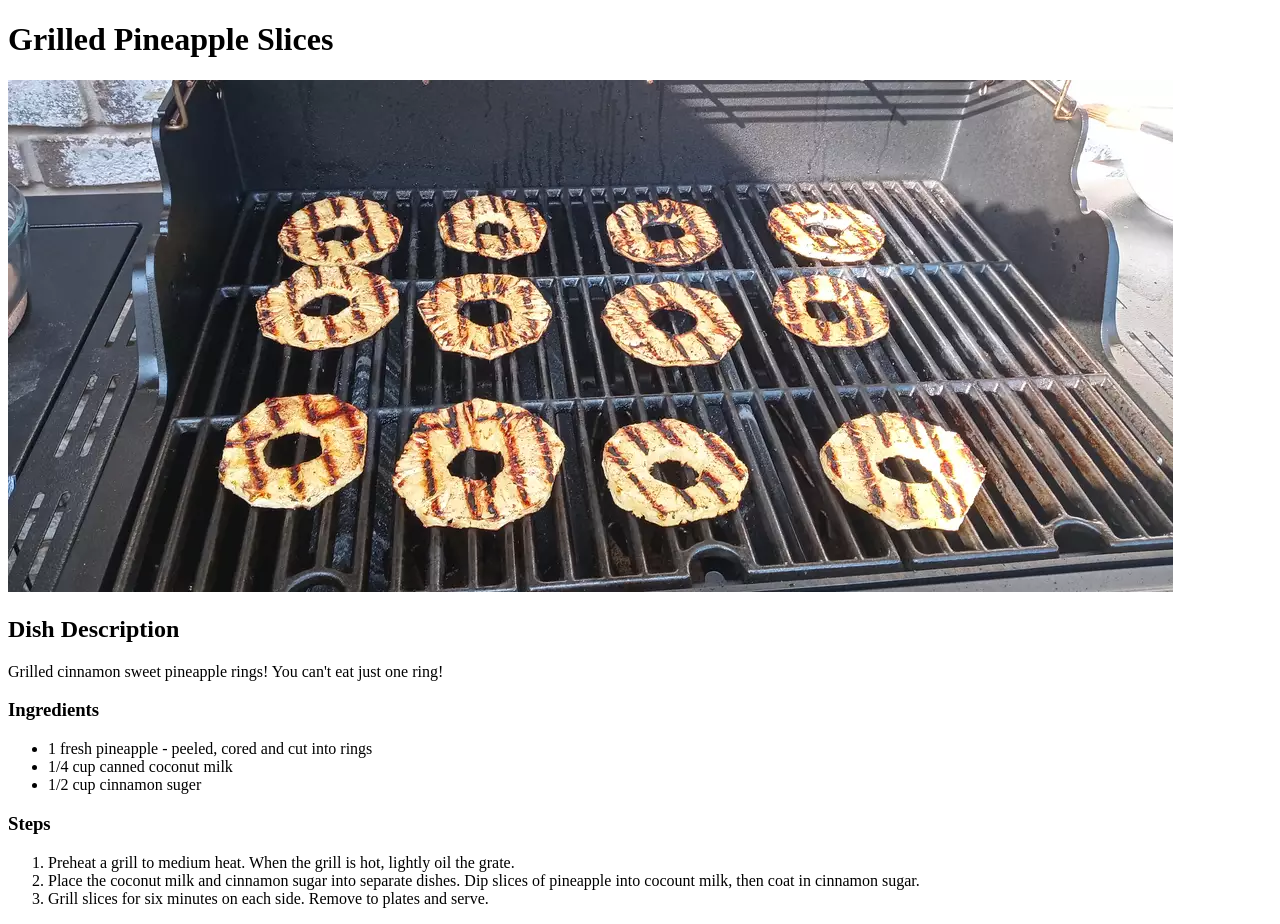
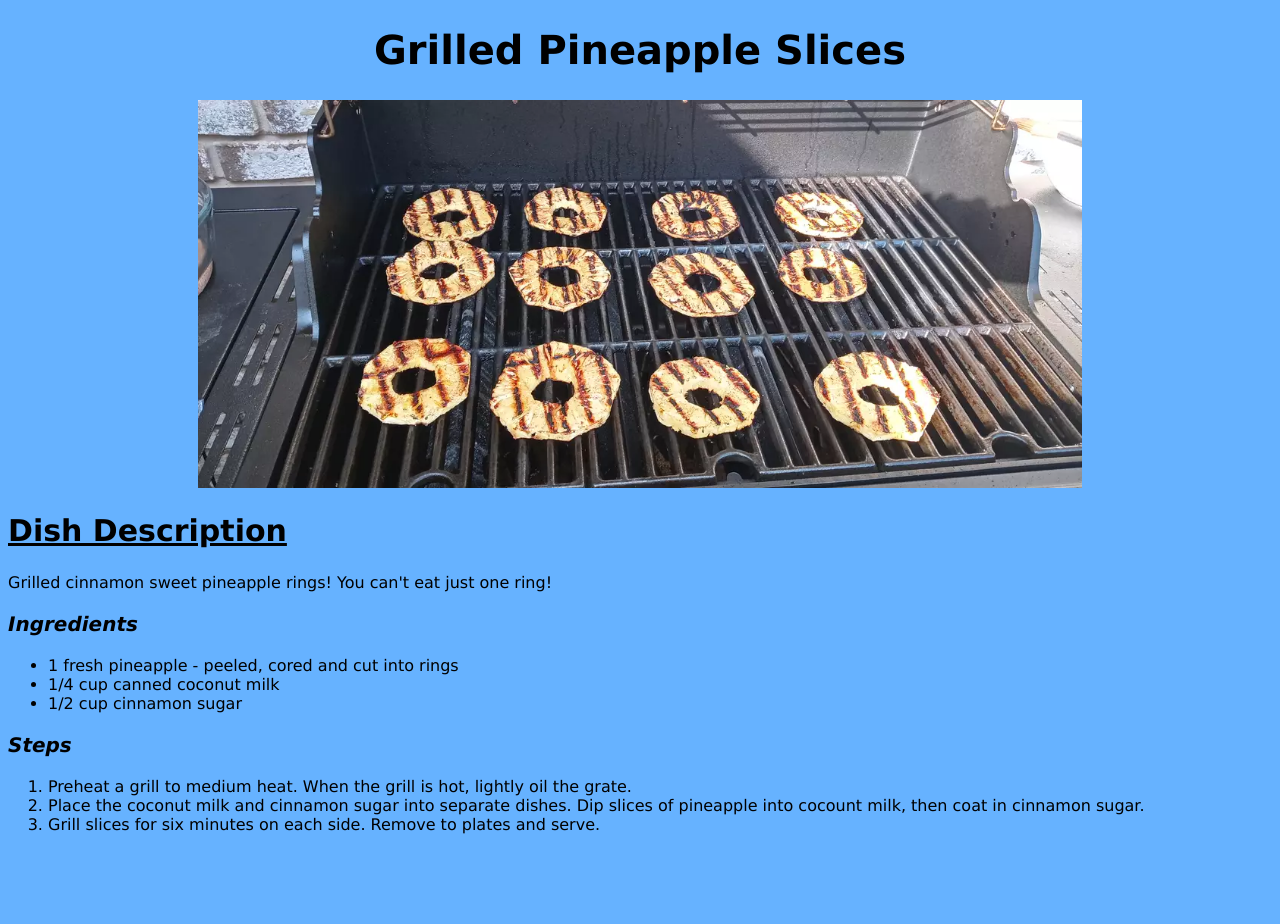
Before and after one commit to jaredrowan/odin-recipes, a plain HTML site: page recipes/grilled_pineapple_slices.html in a window 1280 px wide. After the commit the page ends 850 px from the top, so only its background shows below. Drawn offline with Linux system fonts and the light colour scheme.

Commit message:
odin recipes website updated

```diff
--- a/recipes/grilled_pineapple_slices.html
+++ b/recipes/grilled_pineapple_slices.html
@@ -3,11 +3,12 @@
     <head>
         <meta charset="UTF-8">
         <title>Grilled Pineapple Slices</title>
+        <link rel="stylesheet" href="styles-recipes.css"
     </head>
 
     <body>
         <h1>Grilled Pineapple Slices</h1>
-        <img src="./images/pineappleslices.webp">
+        <img src="./images/pineappleslices.webp" id="photo">
 
         <h2>Dish Description</h2>
         <p>Grilled cinnamon sweet pineapple rings! You can't eat just one ring!</p>
@@ -16,7 +17,7 @@
         <ul>
             <li>1 fresh pineapple - peeled, cored and cut into rings</li>
             <li>1/4 cup canned coconut milk</li>
-            <li>1/2 cup cinnamon suger</li>
+            <li>1/2 cup cinnamon sugar</li>
         </ul>
 
         <h3>Steps</h3>
--- /dev/null
+++ b/recipes/styles-recipes.css
@@ -0,0 +1,11 @@
+* {font-family: Verdana, sans-serif}
+
+html {background-color: #66B2FF}
+
+h1 {font-size: 40px; font-weight: bold; text-align: center}
+
+#photo {height: auto; width: 70%; display: block; margin: auto}
+
+h2 {font-size: 30px; text-decoration: underline}
+
+h3 {font-size: 20px; font-style: italic}
--- /dev/null
+++ b/styles-index.css
@@ -0,0 +1,8 @@
+html {background-color: #66B2FF}
+
+a:hover {color: green}
+a:visited {color: purple}
+
+h1 {font-size: 40px; font-family: Verdana, sans-serif; font-weight: bold; text-align: center}
+
+.recipe-link {font-size: 20px; font-family: Verdana, sans-serif; color: white}
```
Also changed, not shown: index.html (+6 -3 lines), recipes/sloppy_joe_smash_burgers.html (+2 -1 lines), recipes/worlds_best_lasagna.html (+2 -1 lines).
